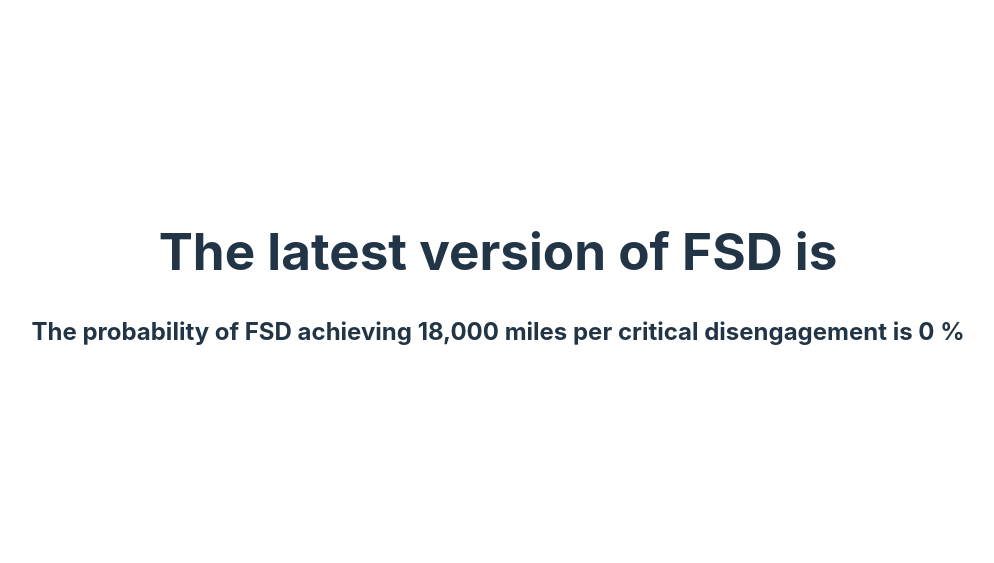
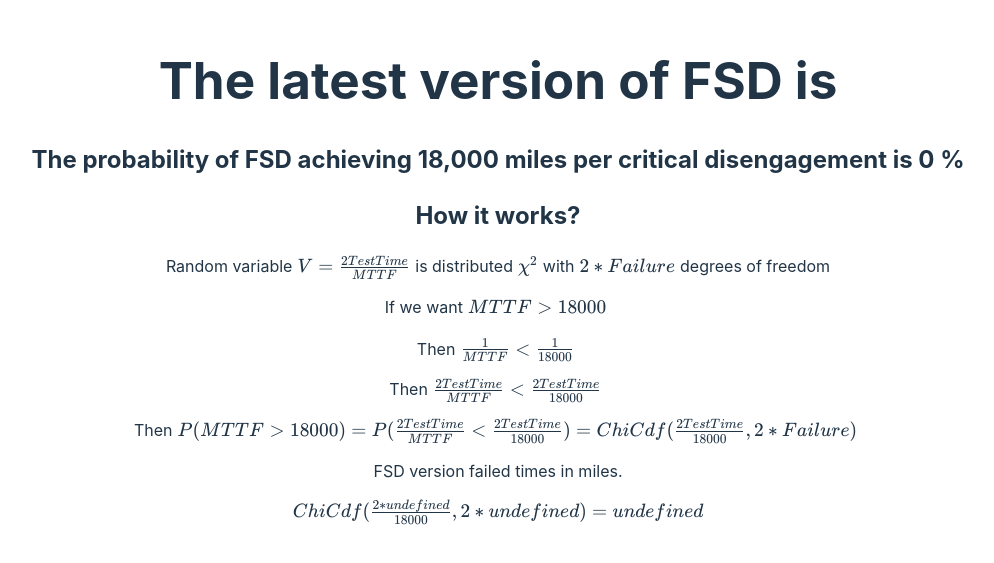
Before and after one commit to smy20011/AreWeFsdYet, a Svelte app: page / in a window 1280 px wide. Shown: the part 121-684 px from the top of the page, without its empty margins (142-1136 px from the left). Built offline with nearby package versions, Linux system fonts and the light colour scheme; no server answers.

Commit message:
Add Math behind the calculator

```diff
--- a/index.html
+++ b/index.html
@@ -2,9 +2,9 @@
 <html lang="en">
   <head>
     <meta charset="UTF-8" />
-    <link rel="icon" type="image/svg+xml" href="/vite.svg" />
     <meta name="viewport" content="width=device-width, initial-scale=1.0" />
-    <title>Vite + Svelte + TS</title>
+    <title>Are We Fsd Yet?</title>
+    <link rel="stylesheet" href="https://cdn.jsdelivr.net/npm/katex@0.16.18/dist/katex.min.css" integrity="sha384-veTAhWILPOotXm+kbR5uY7dRamYLJf58I7P+hJhjeuc7hsMAkJHTsPahAl0hBST0" crossorigin="anonymous">
   </head>
   <body>
     <div id="app"></div>
--- a/package.json
+++ b/package.json
@@ -21,6 +21,7 @@
   "dependencies": {
     "@stdlib/stats-base-dists-chisquare-cdf": "^0.2.2",
     "@types/lodash": "^4.17.13",
+    "katex": "^0.16.18",
     "lodash": "^4.17.21"
   }
 }
--- a/src/App.svelte
+++ b/src/App.svelte
@@ -1,5 +1,6 @@
 <script lang="ts">
   import cdf from "@stdlib/stats-base-dists-chisquare-cdf";
+  import Katex from "./Katex.svelte";
   import * as _ from 'lodash';
 
   let data = $state([]);
@@ -37,7 +38,9 @@
 
     return {
       version: latestMajorVersion,
-      prob: cdf(verionData.miles / WAYMO_CDE_MILES, verionData.failure)
+      prob: cdf(2 * verionData.miles / WAYMO_CDE_MILES, 2 * verionData.failure),
+      failure: verionData.failure,
+      miles: verionData.miles,
     };
   });
 
@@ -50,6 +53,28 @@
 <main>
   <h1>The latest version of FSD is {fsdProb.version}</h1>
   <h2>The probability of FSD achieving 18,000 miles per critical disengagement is {(fsdProb.prob ?? 0) * 100} %</h2>
+  <h2>How it works?</h2>
+  <p>
+    <span>Random variable </span><Katex math={'V = \\frac{2 TestTime}{MTTF}'}></Katex><span>is distributed </span><Katex math={'\\chi^2'} /><span> with </span><Katex math={'2*Failure'} /><span>degrees of freedom</span>
+  </p>
+  <p>
+    <span>If we want</span><Katex math={'MTTF > 18000'} />
+  </p>
+  <p>
+    <span>Then </span><Katex math={'\\frac{1}{MTTF} < \\frac{1}{18000}'} />
+  </p>
+  <p>
+    <span>Then </span><Katex math={'\\frac{2 TestTime}{MTTF} < \\frac{2 TestTime}{18000}'} />
+  </p>
+  <p>
+    <span>Then </span><Katex math={'P(MTTF > 18000) = P(\\frac{2 TestTime}{MTTF} < \\frac{2 TestTime}{18000}) = ChiCdf(\\frac{2 TestTime}{18000}, 2*Failure)'} />
+  </p>
+  <p>
+    <span>FSD version {fsdProb.version} failed {fsdProb.failure} times in {fsdProb.miles} miles.</span>
+  </p>
+  <p>
+    <Katex math={`ChiCdf(\\frac{2*${fsdProb.miles}}{18000}, 2*${fsdProb.failure}) = ${fsdProb.prob}`} />
+  </p>
 </main>
 
 <style>
--- /dev/null
+++ b/src/Katex.svelte
@@ -0,0 +1,9 @@
+<script lang="ts">
+import katex from "katex";
+
+let {math} = $props();
+const mathHtml = $derived.by(() => katex.renderToString(math, {displayMode: false}));
+
+</script>
+
+{@html mathHtml}
--- a/src/app.css
+++ b/src/app.css
@@ -77,3 +77,8 @@
     background-color: #f9f9f9;
   }
 }
+
+.katex {
+  padding-left: 5px;
+  padding-right: 5px;
+}
--- a/vite.config.ts
+++ b/vite.config.ts
@@ -3,6 +3,6 @@
 
 // https://vite.dev/config/
 export default defineConfig({
-  base: 'AreWeFsdYet',
+  base: '/AreWeFsdYet/',
   plugins: [svelte()],
 })
```
Also changed, not shown: 1 other file (tests, documents, lock files or other folders).
